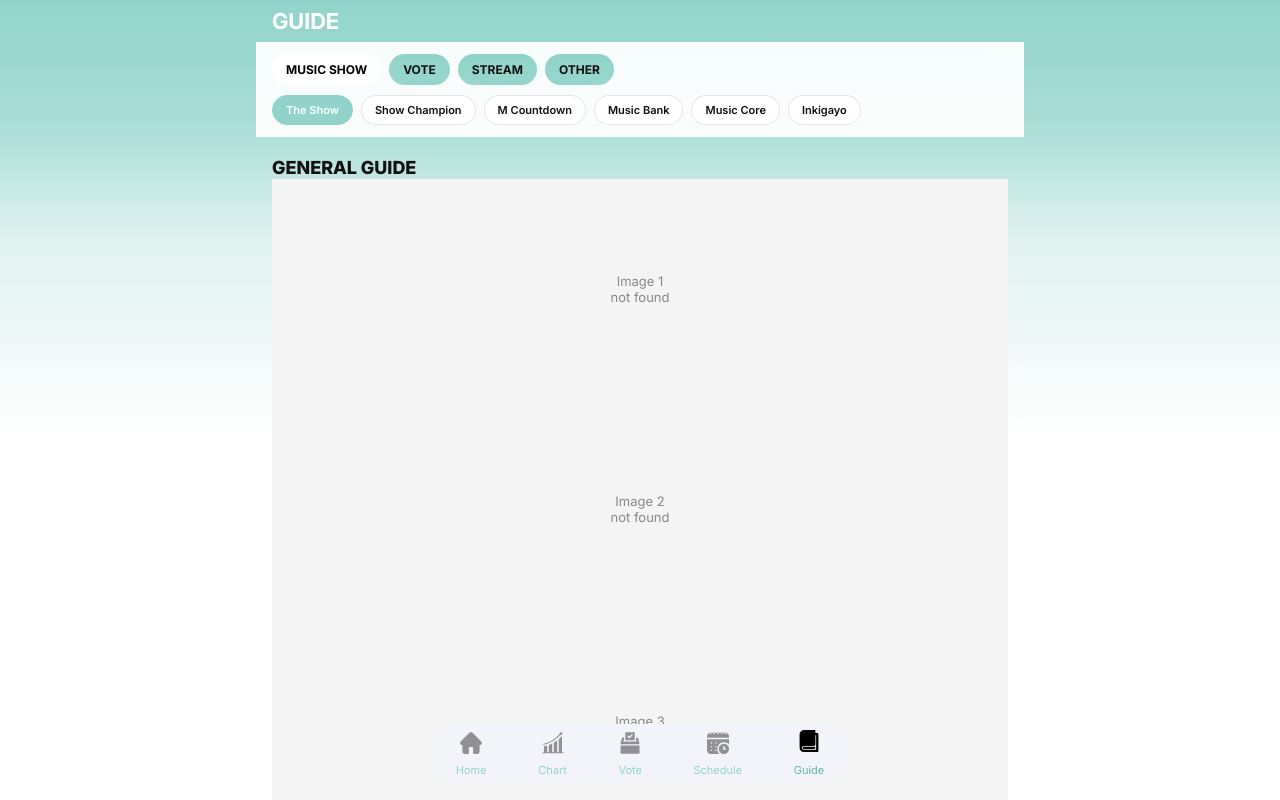
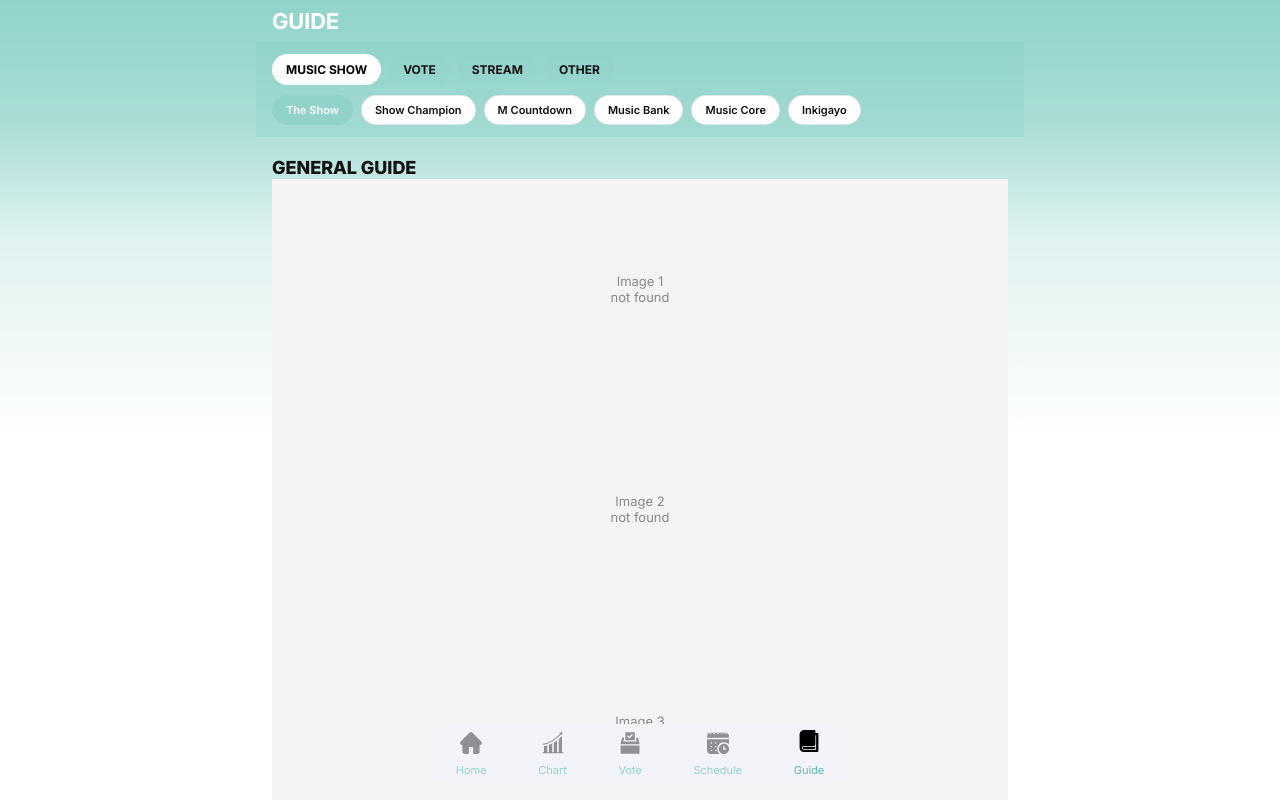
Before and after one commit to flareucharts/flareucharts.github.io, a plain HTML site: page index.html in a window 1280 px wide. Both pictures are taken after a click on the button "Guide". Shown: the top 800 px of the page. Drawn offline with nearby package versions, Linux system fonts and the light colour scheme; no server answers.

Commit message:
Update guide.css

```diff
--- a/css/guide.css
+++ b/css/guide.css
@@ -51,9 +51,7 @@
     z-index:50;
     width:100%;
     padding:12px 0 10px;
-    background:rgba(255,255,255,.92);
-    backdrop-filter:blur(16px);
-    -webkit-backdrop-filter:blur(16px);
+    background:var(--bg-gradient1);
 }
 
 
```
